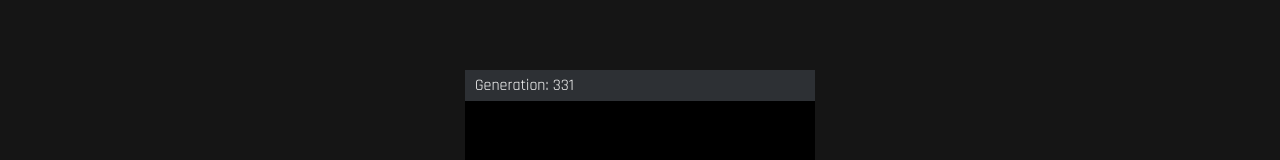
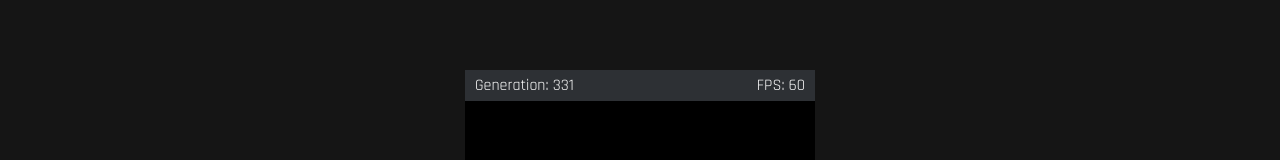
Before and after one commit to marklai1998/genetic-image-generation, a React (Create React App) app: page / in a window 1280 px wide. Shown: the part 148-308 px from the top of the page. Built offline with nearby package versions, Linux system fonts and the light colour scheme.

Commit message:
feat: fps display

```diff
--- a/src/App.tsx
+++ b/src/App.tsx
@@ -8,6 +8,8 @@ export const App = () => {
   const [containerRef, { width, height }] = useMeasure<HTMLDivElement>();
   const canvasRef = useRef<HTMLCanvasElement>(null);
   const [generation, setGeneration] = useRafState(0);
+  const [frameTime, setFrameTime] = useRafState(0);
+  const [frameTimeDelta, setFrameTimeDelta] = useRafState(0);
 
   // Canvas resize
   useEffect(() => {
@@ -18,7 +20,9 @@ export const App = () => {
     canvas.height = lowestDimension;
   }, [width, height]);
 
-  const [stopLoop, startLoop, isActive] = useRafLoop(() => {
+  const [stopLoop, startLoop, isActive] = useRafLoop((time) => {
+    setFrameTimeDelta(time - frameTime);
+    setFrameTime(time);
     setGeneration((prev) => prev + 1);
     mainLoop();
   });
@@ -35,7 +39,10 @@ export const App = () => {
       <Header />
       <Content ref={containerRef}>
         <div>
-          <Info>Generation: {generation}</Info>
+          <Info>
+            Generation: {generation}
+            <FPS>FPS: {Math.round((1000 / frameTimeDelta) * 100) / 100}</FPS>
+          </Info>
           <Canvas ref={canvasRef} />
           <Button
             isActive={isLoopActive}
@@ -91,6 +98,10 @@ const Info = styled.div`
   color: #fff;
 `;
 
+const FPS = styled.div`
+  float: right;
+`;
+
 const Button = styled.button<{ isActive: boolean }>`
   display: block;
   width: 100%;
```
